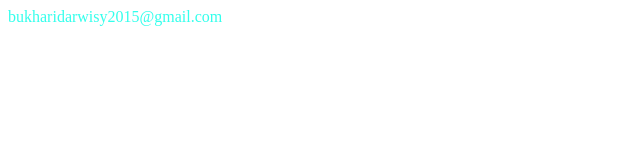
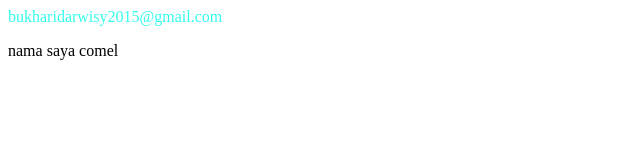
Before and after one commit to bukhari2015/css, a plain HTML site: page index.html in a window 1280 px wide. Shown: the full height of the page, 0-640 px from the left. Drawn offline with Linux system fonts and the light colour scheme.

Commit message:
Update index.html

```diff
--- a/index.html
+++ b/index.html
@@ -1 +1,2 @@
 <p><font color="#33FFEC">bukharidarwisy2015@gmail.com</font></p>
+<p>nama saya comel</p>
```
